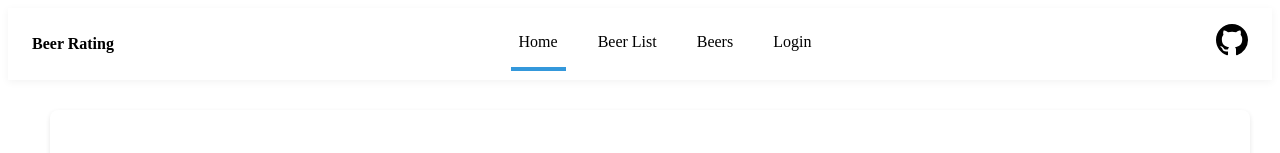
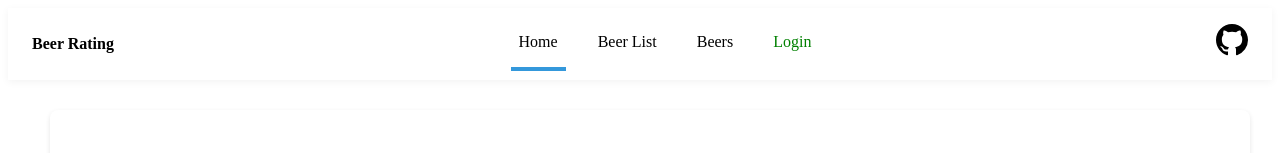
Before and after one commit to romaswe/beerrating, a Vue app in the folder beer-rating-client-vue/: page / in a window 1280 px wide. Shown: the top 153 px of the page. Built offline with nearby package versions, Linux system fonts and the light colour scheme.

Commit message:
added some color to login and logout button

```diff
--- a/beer-rating-client-vue/src/components/Navbar.vue
+++ b/beer-rating-client-vue/src/components/Navbar.vue
@@ -18,7 +18,7 @@
           </template>
           <!-- Show login link if the user is not logged in -->
           <template v-else>
-            <RouterLink class="nav-link" to="/login">Login</RouterLink>
+            <RouterLink class="nav-link login-button" to="/login">Login</RouterLink>
           </template>
         </div>
         <a href="https://github.com/romaswe" target="_blank" class="navbar-github">
@@ -123,7 +123,7 @@ nav a {
   background: none;
   border: none;
   padding: 1em 0.5em;
-  color: black;
+  color: red;
   cursor: pointer;
   text-decoration: none;
   font: inherit;
@@ -133,6 +133,10 @@ nav a {
   color: #3498db;
 }
 
+.login-button {
+  color: green;
+}
+
 @media (max-width: 720px) {
   .social-links {
     display: none;
```
